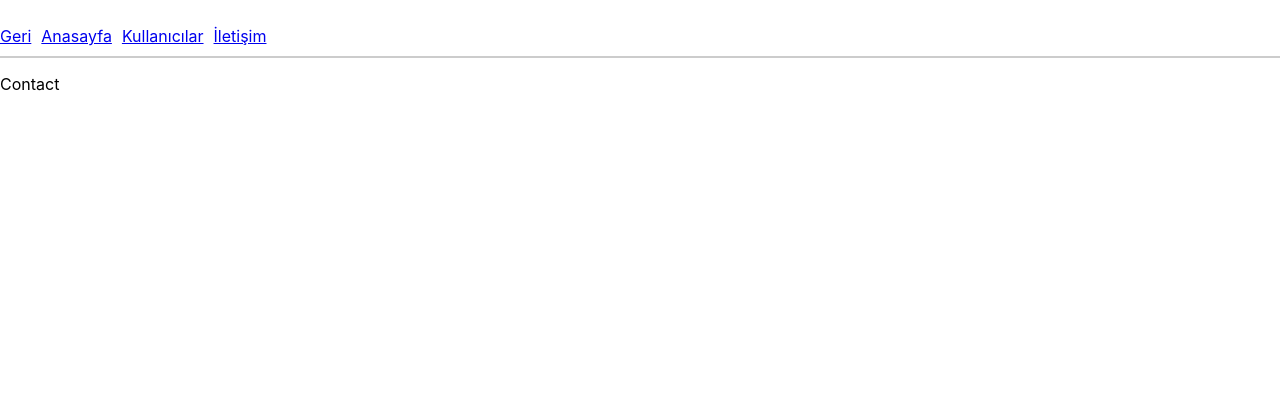
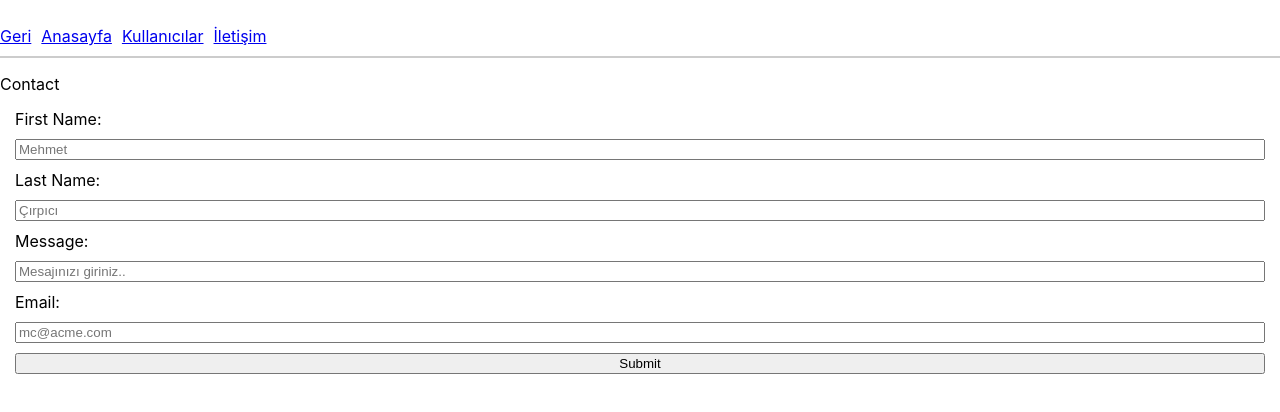
Before and after one commit to hasansaid/React-Work, a React (Create React App) app: page /contact in a window 1280 px wide. Shown: the top 412 px of the page. Built offline with nearby package versions, Linux system fonts and the light colour scheme.

Commit message:
add formik

```diff
--- a/package.json
+++ b/package.json
@@ -7,6 +7,7 @@
     "@testing-library/react": "^13.4.0",
     "@testing-library/user-event": "^13.5.0",
     "axios": "^1.2.2",
+    "formik": "^2.2.9",
     "react": "^18.2.0",
     "react-dom": "^18.2.0",
     "react-router-dom": "^6.6.1",
--- a/src/components/lessonTwo/miniproject/contact.jsx
+++ b/src/components/lessonTwo/miniproject/contact.jsx
@@ -1,7 +1,109 @@
 import React from "react";
+import { Formik, Field, Form } from "formik";
+const Contact = () => {
+  return (
+    <div>
+      Contact
+      <Formik
+        initialValues={{
+          firstName: "",
+          lastName: "",
+          message: "",
+          email: "",
+        }}
+        onSubmit={async (values) => {
+          console.log(values);
+        }}
+      >
+        {({ handleSubmit, handleChange }) => (
+          <Form
+            onSubmit={handleSubmit}
+            style={{
+              display: "flex",
+              flexDirection: "column",
+              padding: "10px",
+            }}
+          >
+            <label style={{ margin: "5px" }} htmlFor="firstName">
+              First Name:{" "}
+            </label>
+            <input
+              style={{ margin: "5px" }}
+              id="firstName"
+              name="firstName"
+              placeholder="Mehmet"
+              onChange={handleChange("firstName")}
+            />
 
-const Contact = () => {
-  return <div>Contact</div>;
+            <label style={{ margin: "5px" }} htmlFor="lastName">
+              Last Name:{" "}
+            </label>
+            <input
+              style={{ margin: "5px" }}
+              id="lastName"
+              name="lastName"
+              placeholder="Çırpıcı"
+              onChange={handleChange("lastName")}
+            />
+
+            <label style={{ margin: "5px" }} htmlFor="message">
+              Message:{" "}
+            </label>
+            <input
+              style={{ margin: "5px" }}
+              id="message"
+              name="message"
+              placeholder="Mesajınızı giriniz.."
+              onChange={handleChange("message")}
+            />
+
+            <label style={{ margin: "5px" }} htmlFor="email">
+              Email:{" "}
+            </label>
+            <input
+              style={{ margin: "5px" }}
+              id="email"
+              name="email"
+              placeholder="mc@acme.com"
+              type="email"
+              onChange={handleChange("email")}
+            />
+            <button style={{ margin: "5px" }} type="submit">
+              Submit
+            </button>
+          </Form>
+        )}
+      </Formik>
+      {/* <Formik
+        initialValues={{
+          firstName: "",
+          lastName: "",
+          email: "",
+        }}
+        onSubmit={async (values) => {
+          await new Promise((r) => setTimeout(r, 500));
+          alert(JSON.stringify(values, null, 2));
+        }}
+      >
+        <Form>
+          <label htmlFor="firstName">First Name</label>
+          <Field id="firstName" name="firstName" placeholder="Jane" />
+
+          <label htmlFor="lastName">Last Name</label>
+          <Field id="lastName" name="lastName" placeholder="Doe" />
+
+          <label htmlFor="email">Email</label>
+          <Field
+            id="email"
+            name="email"
+            placeholder="jane@acme.com"
+            type="email"
+          />
+          <button type="submit">Submit</button>
+        </Form>
+      </Formik> */}
+    </div>
+  );
 };
 
 export default Contact;
```
Also changed, not shown: 1 other file (tests, documents, lock files or other folders).
